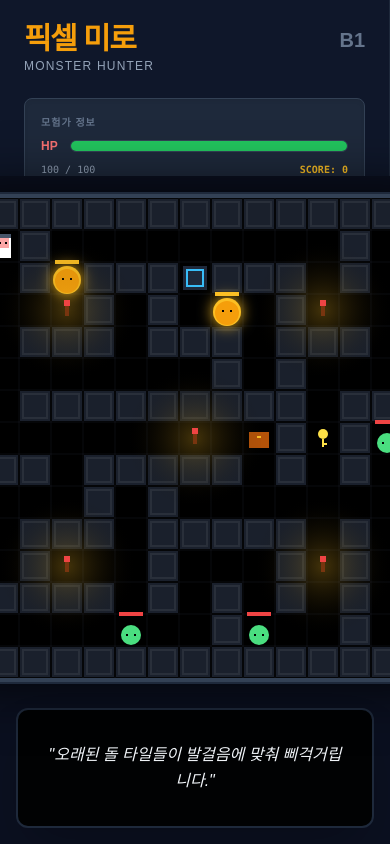
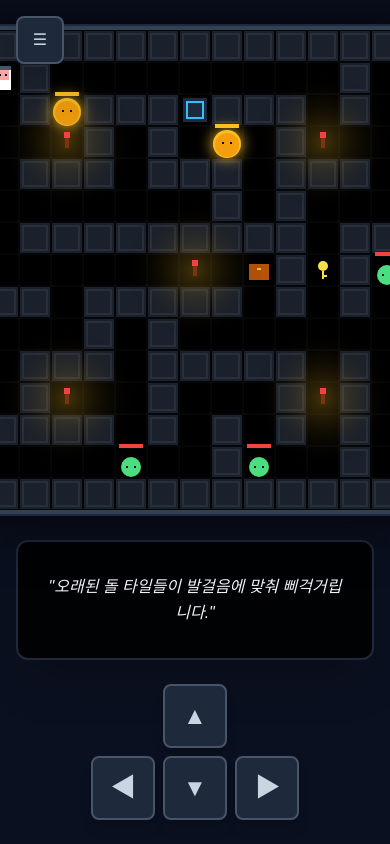
Before and after one commit to qwert172839/pixel_maze, a React (Vite) app: page / in a window 390 px wide. Shown: the top 844 px of the page. Built offline with nearby package versions, Linux system fonts and the light colour scheme; a web font is replaced by a local one.

Commit message:
Add mobile touch controls and responsive sidebar

```diff
--- a/App.tsx
+++ b/App.tsx
@@ -46,6 +46,7 @@ const App: React.FC = () => {
   const [powerUps, setPowerUps] = useState<PowerUp[]>([]);
   const [showShop, setShowShop] = useState<boolean>(false);
   const [showExitConfirm, setShowExitConfirm] = useState<boolean>(false);
+  const [showMobileSidebar, setShowMobileSidebar] = useState<boolean>(false);
 
   useEffect(() => {
     localStorage.setItem('pixel_dungeon_coins', totalCoins.toString());
@@ -127,7 +128,7 @@ const App: React.FC = () => {
       monstersPlaced++;
     }
 
-    const torchPositions = [{x: 7, y: 7}, {x: 3, y: 3}, {x: 11, y: 3}, {x: 3, y: 11}, {x: 11, y: 11}];
+    const torchPositions = [{ x: 7, y: 7 }, { x: 3, y: 3 }, { x: 11, y: 3 }, { x: 3, y: 11 }, { x: 11, y: 11 }];
     torchPositions.forEach((p, idx) => newEntities.push({ id: `torch-${idx}`, type: 'torch', pos: p }));
 
     setEntities(newEntities);
@@ -244,15 +245,8 @@ const App: React.FC = () => {
     setShowExitConfirm(false);
   };
 
-  useEffect(() => {
-    const handleKeyDown = (e: KeyboardEvent) => {
+  const handleMove = (dx: number, dy: number) => {
     if (playerHealth <= 0 || isLoading || showShop || showExitConfirm) return;
-      let dx = 0, dy = 0;
-      const key = e.key.toLowerCase();
-      if (key === 'arrowup' || key === 'w') dy = -1;
-      if (key === 'arrowdown' || key === 's') dy = 1;
-      if (key === 'arrowleft' || key === 'a') dx = -1;
-      if (key === 'arrowright' || key === 'd') dx = 1;
     if (dx === 0 && dy === 0) return;
     const newX = playerPos.x + dx;
     const newY = playerPos.y + dy;
@@ -289,6 +283,18 @@ const App: React.FC = () => {
     });
     setPlayerPos({ x: newX, y: newY });
   };
+
+  useEffect(() => {
+    const handleKeyDown = (e: KeyboardEvent) => {
+      if (playerHealth <= 0 || isLoading || showShop || showExitConfirm) return;
+      let dx = 0, dy = 0;
+      const key = e.key.toLowerCase();
+      if (key === 'arrowup' || key === 'w') dy = -1;
+      if (key === 'arrowdown' || key === 's') dy = 1;
+      if (key === 'arrowleft' || key === 'a') dx = -1;
+      if (key === 'arrowright' || key === 'd') dx = 1;
+      handleMove(dx, dy);
+    };
     window.addEventListener('keydown', handleKeyDown);
     return () => window.removeEventListener('keydown', handleKeyDown);
   }, [playerPos, entities, playerHealth, hasKey, floor, isLoading, playerDamage, maxHealth, showShop, showExitConfirm]);
@@ -320,7 +326,16 @@ const App: React.FC = () => {
 
   return (
     <div className="flex flex-col md:flex-row h-screen bg-slate-950 text-slate-200">
-      <div className="w-full md:w-80 p-6 flex flex-col gap-6 bg-slate-900 border-r border-slate-800 z-10 overflow-y-auto">
+      {/* Mobile Menu Button */}
+      <button
+        onClick={() => setShowMobileSidebar(!showMobileSidebar)}
+        className="md:hidden fixed top-4 left-4 z-50 w-12 h-12 bg-slate-800 border-2 border-slate-600 rounded-lg flex items-center justify-center text-slate-300 shadow-lg"
+      >
+        {showMobileSidebar ? '✕' : '☰'}
+      </button>
+
+      {/* Sidebar */}
+      <div className={`w-full md:w-80 p-6 flex flex-col gap-6 bg-slate-900 border-r border-slate-800 z-40 overflow-y-auto transition-transform md:translate-x-0 ${showMobileSidebar ? 'fixed inset-0 translate-x-0' : 'fixed -translate-x-full md:relative'}`}>
         <header>
           <div className="flex justify-between items-end mb-1">
             <h1 className="text-3xl font-bold text-amber-500 leading-none tracking-tighter">픽셀 미로</h1>
@@ -370,7 +385,7 @@ const App: React.FC = () => {
           <label className="text-[10px] font-bold uppercase tracking-widest text-slate-500">던전 테마</label>
           <div className="grid grid-cols-1 gap-1">
             {Object.values(DungeonTheme).map((t) => (
-              <button key={t} onClick={() => {setTheme(t); restartGame();}} className={`px-3 py-2 rounded text-left border text-sm ${theme === t ? 'bg-amber-600 border-amber-400 text-white' : 'bg-slate-800 border-slate-700 hover:bg-slate-700 text-slate-300'}`}>
+              <button key={t} onClick={() => { setTheme(t); restartGame(); setShowMobileSidebar(false); }} className={`px-3 py-2 rounded text-left border text-sm ${theme === t ? 'bg-amber-600 border-amber-400 text-white' : 'bg-slate-800 border-slate-700 hover:bg-slate-700 text-slate-300'}`}>
                 <div className="font-bold">{THEME_CONFIG[t].name}</div>
               </button>
             ))}
@@ -390,7 +405,7 @@ const App: React.FC = () => {
                 <h2 className="text-5xl font-bold text-red-600 mb-2">모험 종료</h2>
                 <div className="text-slate-400 mb-4 font-bold text-xl">최종 점수: {score}</div>
                 <div className="bg-amber-900/30 p-4 rounded-lg border border-amber-500/50 mb-8 animate-bounce">
-                    <span className="text-amber-400 font-bold">💰 {Math.floor(score/10)} 코인 획득!</span>
+                  <span className="text-amber-400 font-bold">💰 {Math.floor(score / 10)} 코인 획득!</span>
                 </div>
                 <button onClick={restartGame} className="px-12 py-4 bg-amber-600 hover:bg-amber-500 text-white font-bold rounded-lg shadow-xl">
                   다시 시작
@@ -402,7 +417,7 @@ const App: React.FC = () => {
               <div className="absolute inset-0 bg-slate-900/90 flex flex-col items-center justify-center backdrop-blur-md z-[55] p-6 text-center">
                 <div className="text-4xl mb-4">🪜</div>
                 <h2 className="text-2xl font-bold text-amber-500 mb-2">지하 계단 발견</h2>
-                    <p className="text-slate-300 mb-8">지하 B{floor + 1}층으로 내려가시겠습니까?<br/><span className="text-xs text-green-400">(체력이 15 회복됩니다)</span></p>
+                <p className="text-slate-300 mb-8">지하 B{floor + 1}층으로 내려가시겠습니까?<br /><span className="text-xs text-green-400">(체력이 15 회복됩니다)</span></p>
                 <div className="flex gap-4 w-full max-w-xs">
                   <button onClick={nextFloor} className="flex-1 py-3 bg-amber-600 hover:bg-amber-500 text-white font-bold rounded-lg border border-amber-400 transition-all">내려가기</button>
                   <button onClick={() => setShowExitConfirm(false)} className="flex-1 py-3 bg-slate-800 hover:bg-slate-700 text-slate-300 font-bold rounded-lg border border-slate-700 transition-all">더 둘러보기</button>
@@ -460,6 +475,36 @@ const App: React.FC = () => {
               "{lore}"
             </p>
           </div>
+
+          {/* Mobile Touch Controls */}
+          <div className="mt-6 w-full flex flex-col items-center gap-2 md:hidden">
+            <button
+              onClick={() => handleMove(0, -1)}
+              className="w-16 h-16 bg-slate-800 hover:bg-slate-700 active:bg-amber-600 border-2 border-slate-600 rounded-lg flex items-center justify-center text-2xl font-bold text-slate-300 transition-all shadow-lg"
+            >
+              ▲
+            </button>
+            <div className="flex gap-2">
+              <button
+                onClick={() => handleMove(-1, 0)}
+                className="w-16 h-16 bg-slate-800 hover:bg-slate-700 active:bg-amber-600 border-2 border-slate-600 rounded-lg flex items-center justify-center text-2xl font-bold text-slate-300 transition-all shadow-lg"
+              >
+                ◀
+              </button>
+              <button
+                onClick={() => handleMove(0, 1)}
+                className="w-16 h-16 bg-slate-800 hover:bg-slate-700 active:bg-amber-600 border-2 border-slate-600 rounded-lg flex items-center justify-center text-2xl font-bold text-slate-300 transition-all shadow-lg"
+              >
+                ▼
+              </button>
+              <button
+                onClick={() => handleMove(1, 0)}
+                className="w-16 h-16 bg-slate-800 hover:bg-slate-700 active:bg-amber-600 border-2 border-slate-600 rounded-lg flex items-center justify-center text-2xl font-bold text-slate-300 transition-all shadow-lg"
+              >
+                ▶
+              </button>
+            </div>
+          </div>
         </div>
       </main>
     </div>
--- a/index.html
+++ b/index.html
@@ -1,6 +1,6 @@
-
 <!DOCTYPE html>
 <html lang="ko">
+
 <head>
     <meta charset="UTF-8">
     <meta name="viewport" content="width=device-width, initial-scale=1.0">
@@ -12,13 +12,15 @@
             font-family: 'DotGothic16', sans-serif;
             background-color: #0f172a;
             color: #f8fafc;
-            overflow: hidden;
+            overflow: auto;
+            touch-action: manipulation;
         }
+
         canvas {
             image-rendering: pixelated;
         }
     </style>
-<script type="importmap">
+    <script type="importmap">
 {
   "imports": {
     "@google/genai": "https://esm.sh/@google/genai@^1.34.0",
@@ -29,8 +31,10 @@
 }
 </script>
 </head>
+
 <body>
     <div id="root"></div>
-<script type="module" src="./index.tsx"></script>
+    <script type="module" src="./index.tsx"></script>
 </body>
+
 </html>
```
Lines whose indentation alone changed are shown as unchanged.
